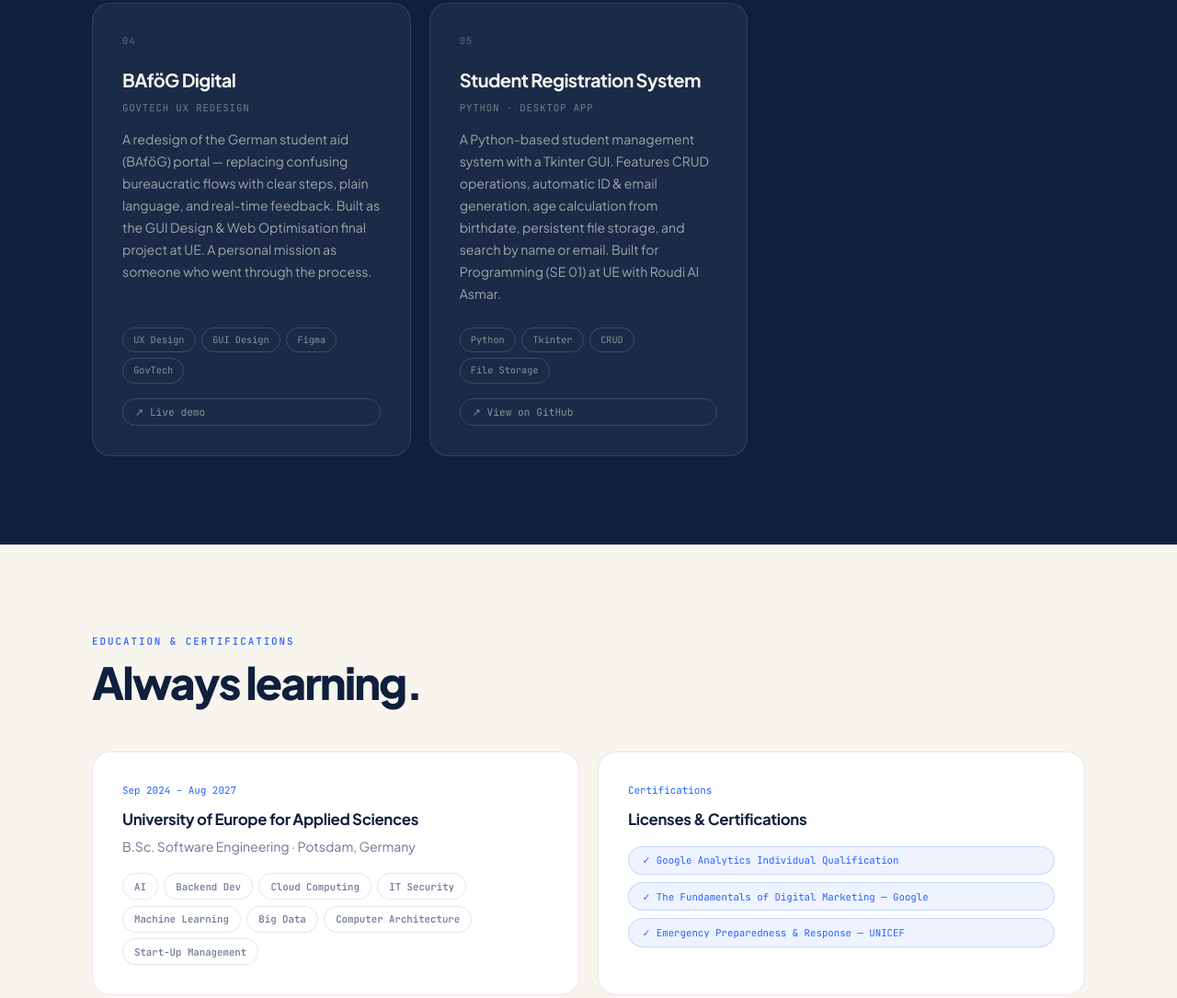
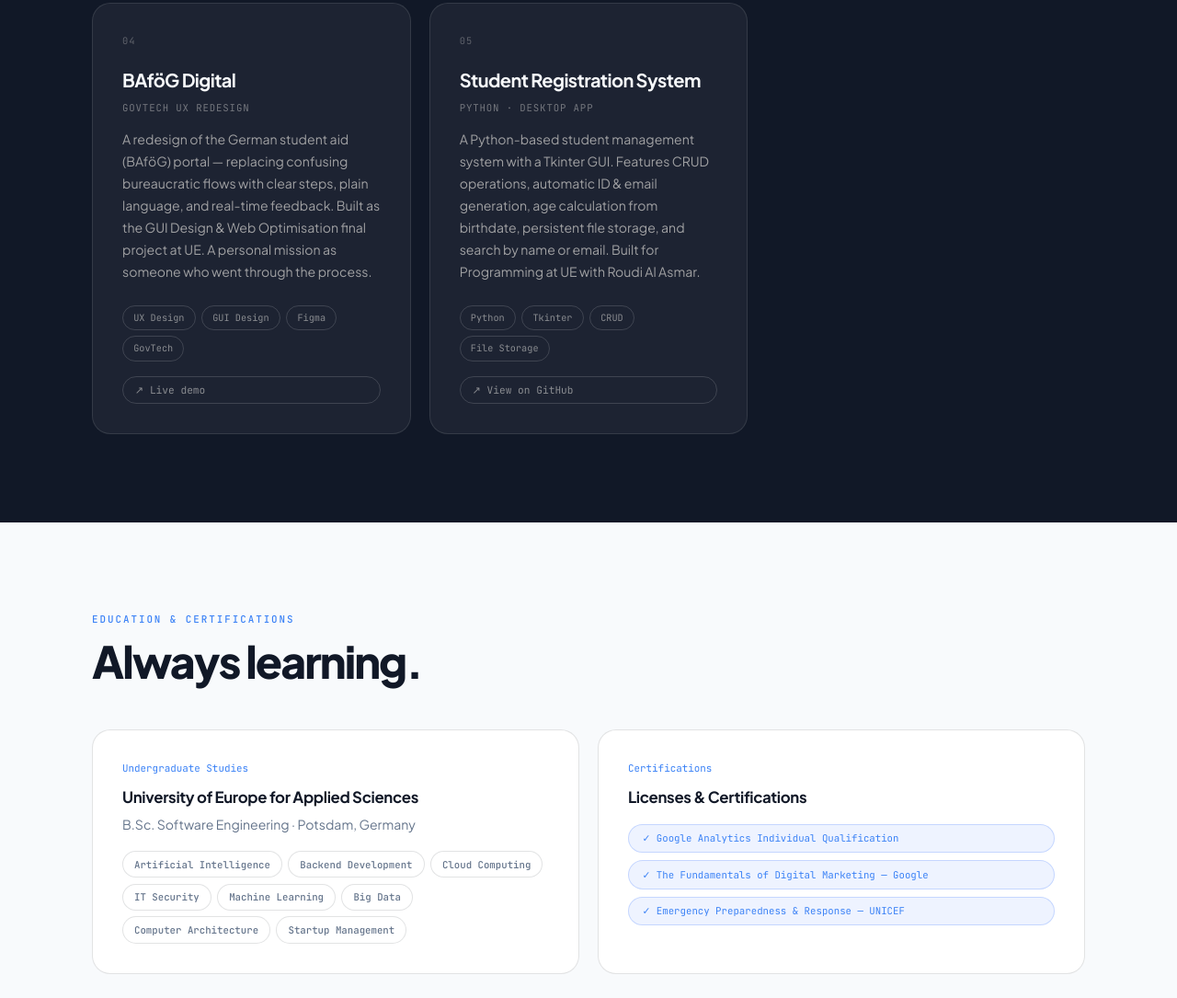
Before and after one commit to FrenkliZeqollari/frenkli-portfolio, a plain HTML site: page index.html in a window 1280 px wide. Shown: the part 4294-5379 px from the top of the page at 92% size. Drawn offline with Linux system fonts and the light colour scheme.

Commit message:
Add files via upload

```diff
--- a/index.html
+++ b/index.html
@@ -13,9 +13,9 @@
   <style>
     *, *::before, *::after { box-sizing: border-box; margin: 0; padding: 0; }
     :root {
-      --navy:#0f1f3d; --navy2:#1a3260; --cream:#f8f5ef; --cream2:#efe9df;
-      --white:#ffffff; --accent:#2563ff; --coral:#e85d3a; --text:#0f1f3d;
-      --muted:#6b7694; --border:rgba(15,31,61,0.1); --radius:20px;
+      --navy:#111827; --navy2:#1f2937; --cream:#f8fafc; --cream2:#eef2f7;
+      --white:#ffffff; --accent:#3b82f6; --coral:#9ca3af; --text:#111827;
+      --muted:#64748b; --border:rgba(17,24,39,0.12); --radius:20px;
       --fh:'Plus Jakarta Sans',sans-serif; --fb:'Plus Jakarta Sans',sans-serif; --fm:'JetBrains Mono',monospace;
     }
     html { scroll-behavior: smooth; }
@@ -518,7 +518,7 @@
         <div class="proj-num">05</div>
         <div class="proj-title">Student Registration System</div>
         <div class="proj-sub" data-i18n="proj.stu.sub">Python · Desktop App</div>
-        <p class="proj-desc" data-i18n="proj.stu.desc">A Python-based student management system with a Tkinter GUI. Features CRUD operations, automatic ID &amp; email generation, age calculation from birthdate, persistent file storage, and search by name or email. Built for Programming (SE 01) at UE with Roudi Al Asmar.</p>
+        <p class="proj-desc" data-i18n="proj.stu.desc">A Python-based student management system with a Tkinter GUI. Features CRUD operations, automatic ID &amp; email generation, age calculation from birthdate, persistent file storage, and search by name or email. Built for Programming at UE with Roudi Al Asmar.</p>
         <div class="proj-tags">
           <span class="proj-tag">Python</span><span class="proj-tag">Tkinter</span><span class="proj-tag">CRUD</span><span class="proj-tag">File Storage</span>
         </div>
@@ -535,13 +535,13 @@
     <h2 class="section-heading" data-i18n="edu.heading">Always learning.</h2>
     <div class="edu-grid">
       <div class="edu-card">
-        <div class="edu-period">Sep 2024 – Aug 2027</div>
+        <div class="edu-period">Undergraduate Studies</div>
         <div class="edu-school">University of Europe for Applied Sciences</div>
         <div class="edu-degree" data-i18n="edu.degree">B.Sc. Software Engineering · Potsdam, Germany</div>
         <div class="edu-courses">
-          <span class="tag">AI</span><span class="tag">Backend Dev</span><span class="tag">Cloud Computing</span>
+          <span class="tag">Artificial Intelligence</span><span class="tag">Backend Development</span><span class="tag">Cloud Computing</span>
           <span class="tag">IT Security</span><span class="tag">Machine Learning</span><span class="tag">Big Data</span>
-          <span class="tag">Computer Architecture</span><span class="tag">Start-Up Management</span>
+          <span class="tag">Computer Architecture</span><span class="tag">Startup Management</span>
         </div>
       </div>
       <div class="edu-card">
@@ -608,7 +608,7 @@ const i18n = {
     "card.location":"Location","card.uni":"University","card.building":"Building",
     "card.languages":"Languages","card.lang5":"5 languages","card.experience":"Experience","card.roles":"5 roles",
     "about.label":"About me","about.heading":"Turning ideas<br/>into real products.",
-    "about.p1":"I'm a <strong>Software Engineering student</strong> at the University of Europe for Applied Sciences in Potsdam (Sep 2024 – Aug 2027), with a passion for AI, mobile development, and building things that matter.",
+    "about.p1":"I'm a <strong>Software Engineering student</strong> at the University of Europe for Applied Sciences in Potsdam, with a passion for AI, mobile development, and building things that matter.",
     "about.p2":"Currently building <em>Taply</em> — an AI-powered bill-splitting app — and <em>Navi</em>, a personal life assistant for iOS with task management, habit tracking, and AI-powered daily briefings.",
     "about.p3":"Beyond coding, I serve as <strong>President of the Student Council Potsdam</strong> and rep on the Quality Board at UE — working with the university on strategic development and academic standards.",
     "about.p4":"I thrive at the intersection of technical depth and human collaboration — whether architecting a mobile backend or leading a student council session.",
@@ -627,7 +627,7 @@ const i18n = {
     "proj.taply.sub":"AI-powered bill splitting","proj.taply.desc":"An AI-powered mobile app that simplifies shared payments by scanning receipts, splitting costs automatically, and rewarding users via a smart loyalty point system. Built as a startup management capstone, managing all product development end-to-end.",
     "proj.edu.sub":"Student collaboration platform","proj.edu.desc":"A web platform for academic collaboration across Potsdam's universities. Enables peer-to-peer resource sharing, study group formation, and real-time communication. Delivered with high-fidelity Figma prototype and full React frontend.",
     "proj.bafog.sub":"GovTech UX Redesign","proj.bafog.desc":"A redesign of the German student aid (BAföG) portal — replacing confusing bureaucratic flows with clear steps, plain language, and real-time feedback. Built as the GUI Design &amp; Web Optimisation final project at UE. A personal mission as someone who went through the process.",
-    "proj.stu.sub":"Python · Desktop App","proj.stu.desc":"A Python-based student management system with a Tkinter GUI. Features CRUD operations, automatic ID &amp; email generation, age calculation from birthdate, persistent file storage, and search by name or email. Built for Programming (SE 01) at UE with Roudi Al Asmar.",
+    "proj.stu.sub":"Python · Desktop App","proj.stu.desc":"A Python-based student management system with a Tkinter GUI. Features CRUD operations, automatic ID &amp; email generation, age calculation from birthdate, persistent file storage, and search by name or email. Built for Programming at UE with Roudi Al Asmar.",
     "edu.label":"Education &amp; Certifications","edu.heading":"Always learning.","edu.degree":"B.Sc. Software Engineering · Potsdam, Germany","edu.certs":"Certifications","edu.certsTitle":"Licenses &amp; Certifications",
     "contact.label":"Contact","contact.heading":"Let's build something<br/>great together.","contact.desc":"Always open to discussing new projects, creative ideas, or opportunities. Drop me a message and I'll get back to you quickly.",
     "form.name":"Name","form.namePh":"Your name","form.email":"Email","form.message":"Message","form.messagePh":"Tell me about your project or idea...","form.send":"Send message →",
@@ -643,7 +643,7 @@ const i18n = {
     "card.location":"Standort","card.uni":"Universität","card.building":"Aktuell",
     "card.languages":"Sprachen","card.lang5":"5 Sprachen","card.experience":"Erfahrung","card.roles":"5 Stellen",
     "about.label":"Über mich","about.heading":"Ideen in echte<br/>Produkte verwandeln.",
-    "about.p1":"Ich bin <strong>Softwaretechnik-Student</strong> an der University of Europe for Applied Sciences in Potsdam (Sep 2024 – Aug 2027), mit Leidenschaft für KI, Mobile-Entwicklung und sinnvolle Produkte.",
+    "about.p1":"Ich bin <strong>Softwaretechnik-Student</strong> an der University of Europe for Applied Sciences in Potsdam, mit Leidenschaft für KI, Mobile-Entwicklung und sinnvolle Produkte.",
     "about.p2":"Derzeit entwickle ich <em>Taply</em> — eine KI-gestützte App zur Zahlungsaufteilung — und <em>Navi</em>, einen persönlichen Lebensassistenten für iOS mit Aufgabenverwaltung, Gewohnheitstracking und KI-Briefings.",
     "about.p3":"Neben dem Studium bin ich <strong>Präsident des Studierendenrats Potsdam</strong> und Mitglied im Qualitätsbeirat der UE — im Einsatz für Studienprogrammqualität und akademische Standards.",
     "about.p4":"Ich arbeite gern an der Schnittstelle zwischen technischer Tiefe und menschlicher Zusammenarbeit — ob Backend-Architektur oder Studierendenratssitzung.",
@@ -662,7 +662,7 @@ const i18n = {
     "proj.taply.sub":"KI-gestützte Zahlungsaufteilung","proj.taply.desc":"Eine KI-gestützte mobile App zur Vereinfachung gemeinsamer Zahlungen — durch Belegscanning, automatische Kostenverteilung und ein smartes Treuepunktesystem. Als Start-up-Management-Abschlussprojekt entwickelt.",
     "proj.edu.sub":"Studentische Kollaborationsplattform","proj.edu.desc":"Eine Webplattform für akademische Zusammenarbeit zwischen Studierenden in Potsdam. Ermöglicht Ressourcenteilung, Lerngruppen-Erstellung und Echtzeit-Kommunikation. Mit High-Fidelity-Figma-Prototyp und vollständigem React-Frontend.",
     "proj.bafog.sub":"GovTech UX-Redesign","proj.bafog.desc":"Ein Redesign des deutschen BAföG-Portals — bürokratische Abläufe werden durch klare Schritte, verständliche Sprache und Echtzeit-Feedback ersetzt. Als Abschlussprojekt für GUI Design &amp; Web-Optimisation an der UE entwickelt.",
-    "proj.stu.sub":"Python · Desktop-App","proj.stu.desc":"Ein Python-basiertes Studentenverwaltungssystem mit Tkinter-GUI. CRUD-Operationen, automatische ID- &amp; E-Mail-Generierung, Altersberechnung, persistente Dateispeicherung und Suche. Für das Programmierpraktikum (SE 01) an der UE entwickelt.",
+    "proj.stu.sub":"Python · Desktop-App","proj.stu.desc":"Ein Python-basiertes Studentenverwaltungssystem mit Tkinter-GUI. CRUD-Operationen, automatische ID- &amp; E-Mail-Generierung, Altersberechnung, persistente Dateispeicherung und Suche. Für das Programmierpraktikum an der UE entwickelt.",
     "edu.label":"Bildung &amp; Zertifikate","edu.heading":"Immer am Lernen.","edu.degree":"B.Sc. Softwaretechnik · Potsdam, Deutschland","edu.certs":"Zertifikate","edu.certsTitle":"Lizenzen &amp; Zertifikate",
     "contact.label":"Kontakt","contact.heading":"Lass uns gemeinsam<br/>etwas aufbauen.","contact.desc":"Ich bin immer offen für neue Projekte, kreative Ideen oder Möglichkeiten. Schreib mir — ich melde mich schnell.",
     "form.name":"Name","form.namePh":"Dein Name","form.email":"E-Mail","form.message":"Nachricht","form.messagePh":"Erzähl mir von deinem Projekt oder deiner Idee...","form.send":"Nachricht senden →",
```
